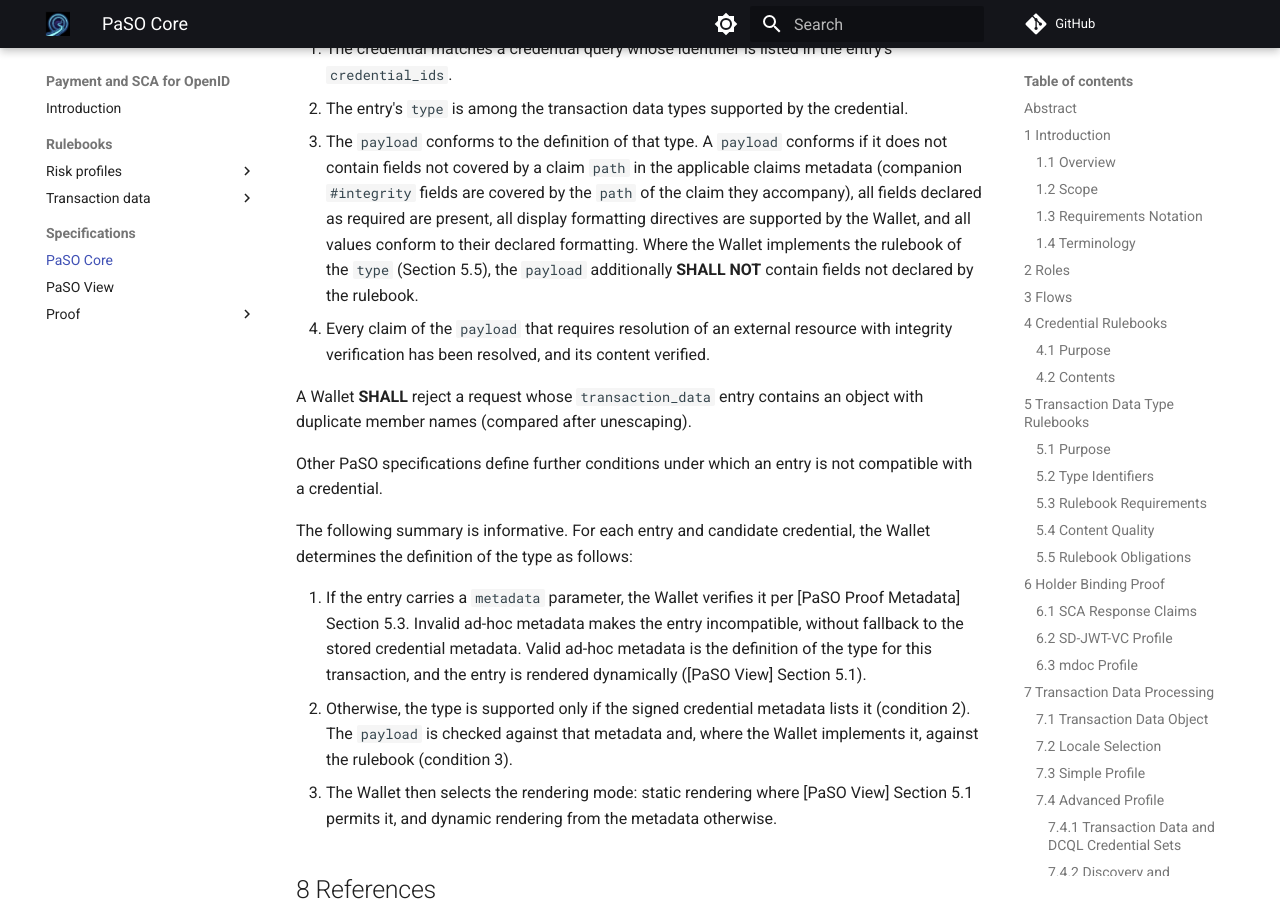
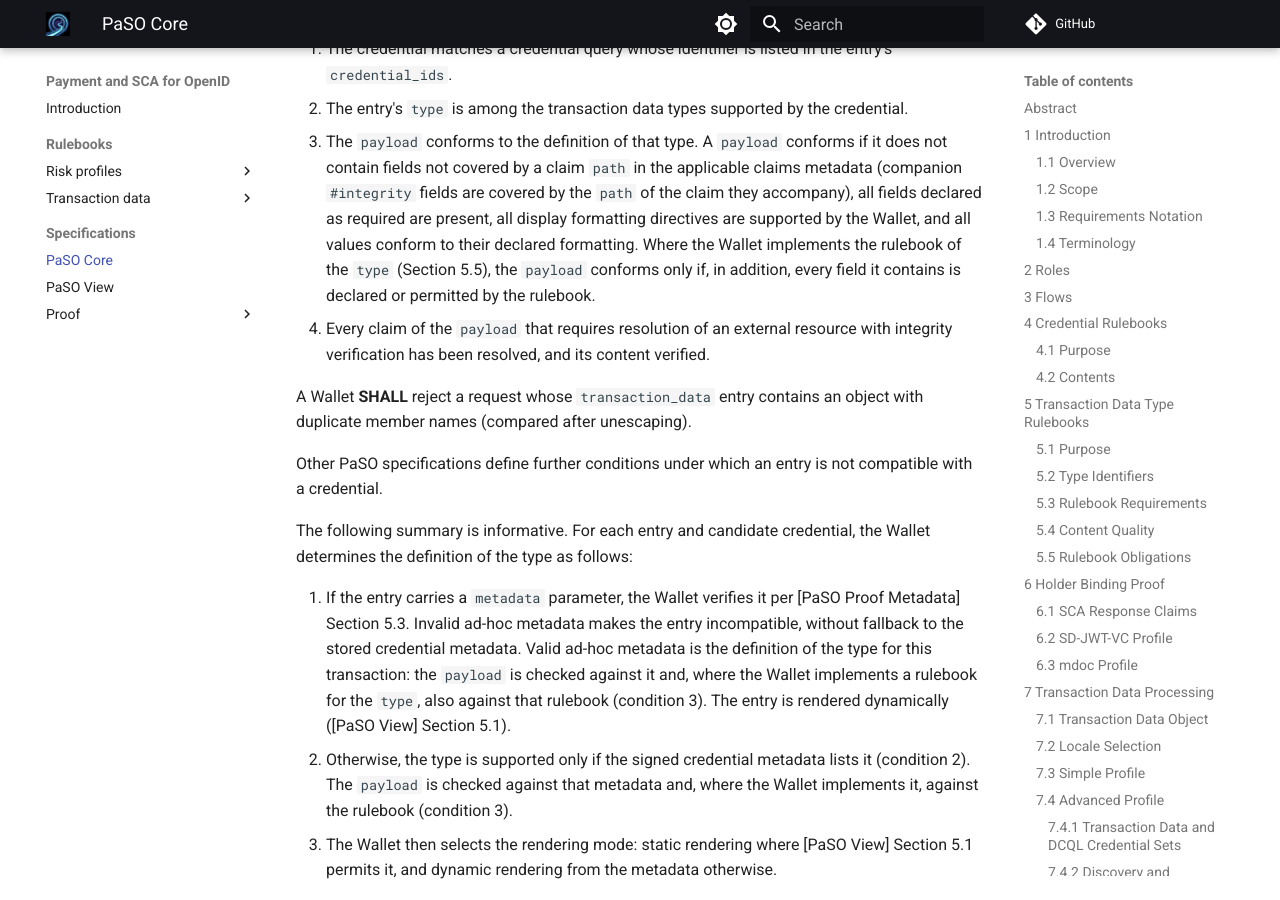
Before and after one commit to APTITUDE-Consortium/payments-and-sca-for-openid, an MkDocs documentation site: the page built from docs/specifications/paso-core.md, in a window 1280 px wide and 900 px high, scrolled down 11287 px. Built offline with MkDocs 1.6.1 and Material for MkDocs 9.7.7, drawn with Linux system fonts in a browser that asks for light colours; comment, search, counter and statistics services are not loaded; the version menu is left out.

Commit message:
docs: authorizing party applies rulebook risk and encryption sources; decision path and payload conformance follow the ruling

```diff
--- a/docs/specifications/paso-core.md
+++ b/docs/specifications/paso-core.md
@@ -257,7 +257,7 @@ This section applies to both the simple and the advanced profile. A PaSO-targete
 
 1. The credential matches a credential query whose identifier is listed in the entry's `credential_ids`.
 2. The entry's `type` is among the transaction data types supported by the credential.
-3. The `payload` conforms to the definition of that type. A `payload` conforms if it does not contain fields not covered by a claim `path` in the applicable claims metadata (companion `#integrity` fields are covered by the `path` of the claim they accompany), all fields declared as required are present, all display formatting directives are supported by the Wallet, and all values conform to their declared formatting. Where the Wallet implements the rulebook of the `type` (Section 5.5), the `payload` additionally **SHALL NOT** contain fields not declared by the rulebook.
+3. The `payload` conforms to the definition of that type. A `payload` conforms if it does not contain fields not covered by a claim `path` in the applicable claims metadata (companion `#integrity` fields are covered by the `path` of the claim they accompany), all fields declared as required are present, all display formatting directives are supported by the Wallet, and all values conform to their declared formatting. Where the Wallet implements the rulebook of the `type` (Section 5.5), the `payload` conforms only if, in addition, every field it contains is declared or permitted by the rulebook.
 4. Every claim of the `payload` that requires resolution of an external resource with integrity verification has been resolved, and its content verified.
 
 A Wallet **SHALL** reject a request whose `transaction_data` entry contains an object with duplicate member names (compared after unescaping).
@@ -266,7 +266,7 @@ Other PaSO specifications define further conditions under which an entry is not
 
 The following summary is informative. For each entry and candidate credential, the Wallet determines the definition of the type as follows:
 
-1. If the entry carries a `metadata` parameter, the Wallet verifies it per [PaSO Proof Metadata] Section 5.3. Invalid ad-hoc metadata makes the entry incompatible, without fallback to the stored credential metadata. Valid ad-hoc metadata is the definition of the type for this transaction, and the entry is rendered dynamically ([PaSO View] Section 5.1).
+1. If the entry carries a `metadata` parameter, the Wallet verifies it per [PaSO Proof Metadata] Section 5.3. Invalid ad-hoc metadata makes the entry incompatible, without fallback to the stored credential metadata. Valid ad-hoc metadata is the definition of the type for this transaction: the `payload` is checked against it and, where the Wallet implements a rulebook for the `type`, also against that rulebook (condition 3). The entry is rendered dynamically ([PaSO View] Section 5.1).
 2. Otherwise, the type is supported only if the signed credential metadata lists it (condition 2). The `payload` is checked against that metadata and, where the Wallet implements it, against the rulebook (condition 3).
 3. The Wallet then selects the rendering mode: static rendering where [PaSO View] Section 5.1 permits it, and dynamic rendering from the metadata otherwise.
 
```
Also changed, not shown: docs/specifications/proof/paso-proof-risk-signals.md (+2 -2 lines).
